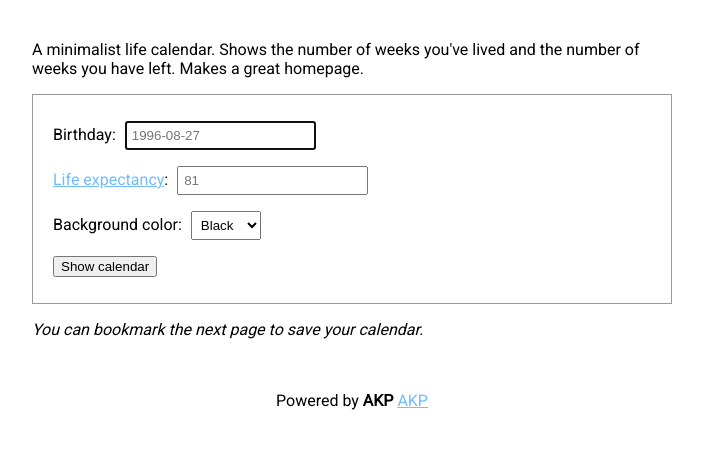
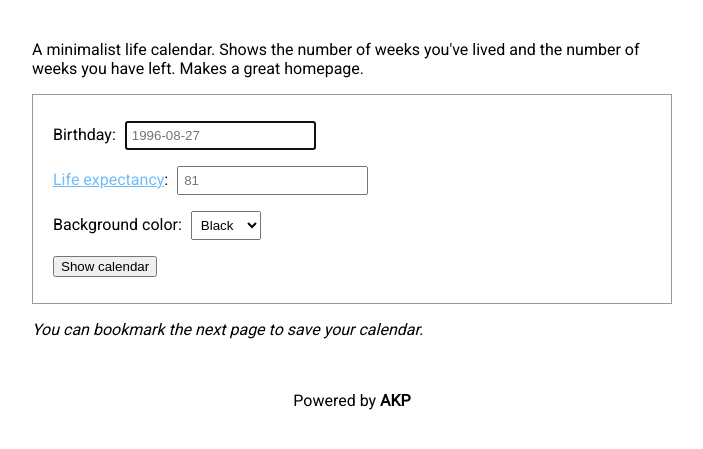
Before and after one commit to ankitpandey2708/life, a plain HTML site: page index.html in a window 1280 px wide. Shown: the part 151-600 px from the top of the page, without its empty margins (288-991 px from the left). Drawn offline with nearby package versions, Linux system fonts and the light colour scheme.

Commit message:
Update index.html

```diff
--- a/index.html
+++ b/index.html
@@ -304,7 +304,7 @@
             </em></p>
             <div id="footer">
                 <p>
-                    Powered by<strong> AKP </strong><a href="https://github.com/ankitpandey2708/life">AKP</a>
+                    Powered by<strong> AKP</strong>
                 </p>
         </div>
     </body>
```
